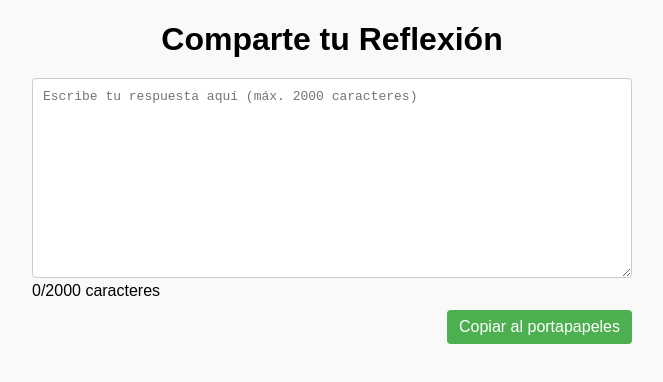
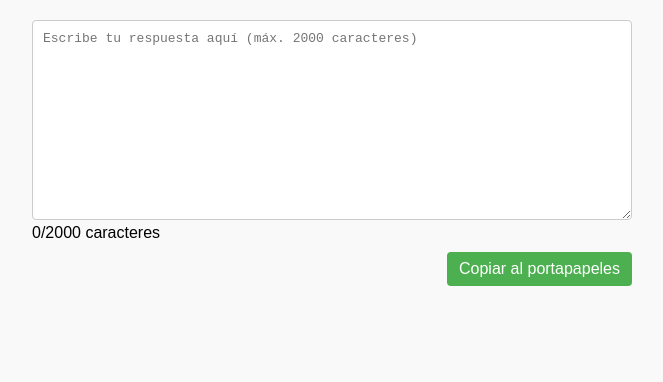
Before and after one commit to cococopello/texto-reflexion, a plain HTML site: page index.html in a window 1280 px wide. Shown: the whole page, without its empty margins (308-971 px from the left). Drawn offline with Linux system fonts and the light colour scheme.

Commit message:
Update index.html

```diff
--- a/index.html
+++ b/index.html
@@ -17,7 +17,6 @@
 </head>
 <body>
   <div class="container">
-    <h1>Comparte tu Reflexión</h1>
     <textarea id="response" maxlength="2000" placeholder="Escribe tu respuesta aquí (máx. 2000 caracteres)"></textarea>
     <div><span id="charCount">0</span>/2000 caracteres</div>
     <div class="controls">
```
